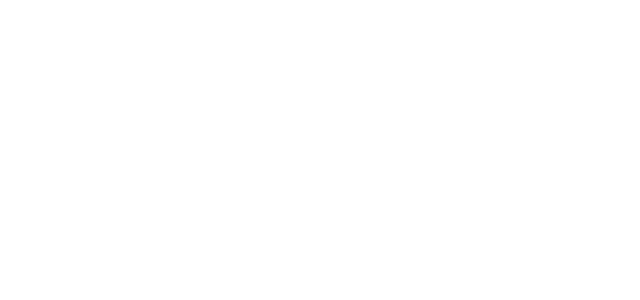
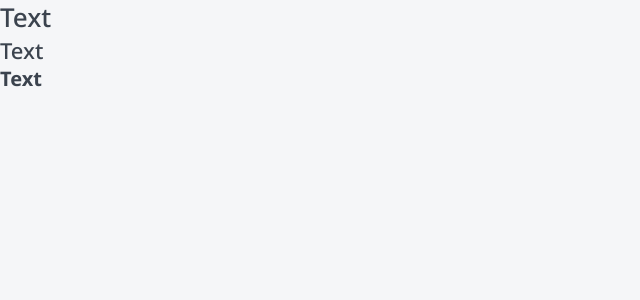
Before and after one commit to alexlibre/react-course, a Next.js app: page / in a window 1280 px wide. Shown: the top 300 px of the page, without its empty margins (0-640 px from the left). Built offline with nearby package versions, Linux system fonts and the light colour scheme.

Commit message:
add Htag component

```diff
--- /dev/null
+++ b/components/Htag/Htag.module.css
@@ -0,0 +1,18 @@
+.h1 {
+    font-size: 26px;
+    font-weight: 500;
+    line-height: 35px;
+    margin: 0;
+}
+.h2 {
+    font-size: 22px;
+    font-weight: 500;
+    line-height: 30px;
+    margin: 0;
+}
+.h3 {
+    font-size: 20px;
+    font-weight: 700;
+    line-height: 27px;
+    margin: 0;
+}
--- /dev/null
+++ b/components/Htag/Htag.props.ts
@@ -0,0 +1,6 @@
+import { ReactNode } from "react";
+
+export interface HtagProps {
+    tag: 'h1' | 'h2' | 'h3';
+    children: ReactNode;
+}
--- /dev/null
+++ b/components/Htag/Htag.tsx
@@ -0,0 +1,15 @@
+import { HtagProps } from './Htag.props';
+import styles from './Htag.module.css';
+
+export const Htag = ({ tag, children }: HtagProps): JSX.Element => {
+    switch (tag) {
+        case 'h1':
+            return <h1 className={styles.h1}>{children}</h1>;
+        case 'h2':
+            return <h2 className={styles.h2}>{children}</h2>;
+        case 'h3':
+            return <h3 className={styles.h3}>{children}</h3>;
+        default:
+            return <></>;
+    }
+};
--- /dev/null
+++ b/components/index.ts
@@ -0,0 +1 @@
+export * from './Htag/Htag';
--- a/pages/_app.tsx
+++ b/pages/_app.tsx
@@ -3,16 +3,19 @@
 import { AppProps } from 'next/app';
 import '../styles/globals.css';
 
-function MyApp({ Component, pageProps }: AppProps):JSX.Element {
+function MyApp({ Component, pageProps }: AppProps): JSX.Element {
   return <>
     <Head>
-        <title>OWL top</title>
-        <meta name="description" content="Generated by create next app" />
-        <link rel="icon" href="/favicon.ico" />
-      </Head>
+      <title>OWL top</title>
+      <meta name="description" content="Generated by create next app" />
+      <link rel="icon" href="/favicon.ico" />
+      <link rel="preconnect" href="https://fonts.googleapis.com" />
+      <link rel="preconnect" href="https://fonts.gstatic.com" />
+      <link href="https://fonts.googleapis.com/css2?family=Noto+Sans:wght@300;400;500;700&display=swap" rel="stylesheet" />
+    </Head>
 
     <Component {...pageProps} />
-    </>;
+  </>;
 }
 
 export default MyApp;
--- a/pages/index.tsx
+++ b/pages/index.tsx
@@ -1,7 +1,11 @@
+import { Htag } from "../components";
+
 export default function Home(): JSX.Element {
   return (
-    <div>
-
-    </div>
+    <>
+      <Htag tag='h1'>Text</Htag>
+      <Htag tag='h2'>Text</Htag>
+      <Htag tag='h3'>Text</Htag>
+    </>
   );
 }
--- a/styles/globals.css
+++ b/styles/globals.css
@@ -2,19 +2,9 @@
 body {
 	margin: 0;
 	padding: 0;
-
-	font-family:
-		-apple-system,
-		BlinkMacSystemFont,
-		"Segoe UI",
-		Roboto,
-		Oxygen,
-		Ubuntu,
-		Cantarell,
-		"Fira Sans",
-		"Droid Sans",
-		"Helvetica Neue",
-		sans-serif;
+	color: var(--black);
+	background: #f5f6f8;
+	font-family: var(--font-family)
 }
 
 a {
@@ -26,3 +16,13 @@
 * {
 	box-sizing: border-box;
 }
+
+:root {
+	--black:#3b434e;
+	--white: #ffffff;
+	--primary: #7653fc;
+	--red: #fc836d;
+	--green: #1dc37e;
+	--green-light: #c8f8e4;
+	--font-family: 'Noto Sans', sans-serif;
+}
```
